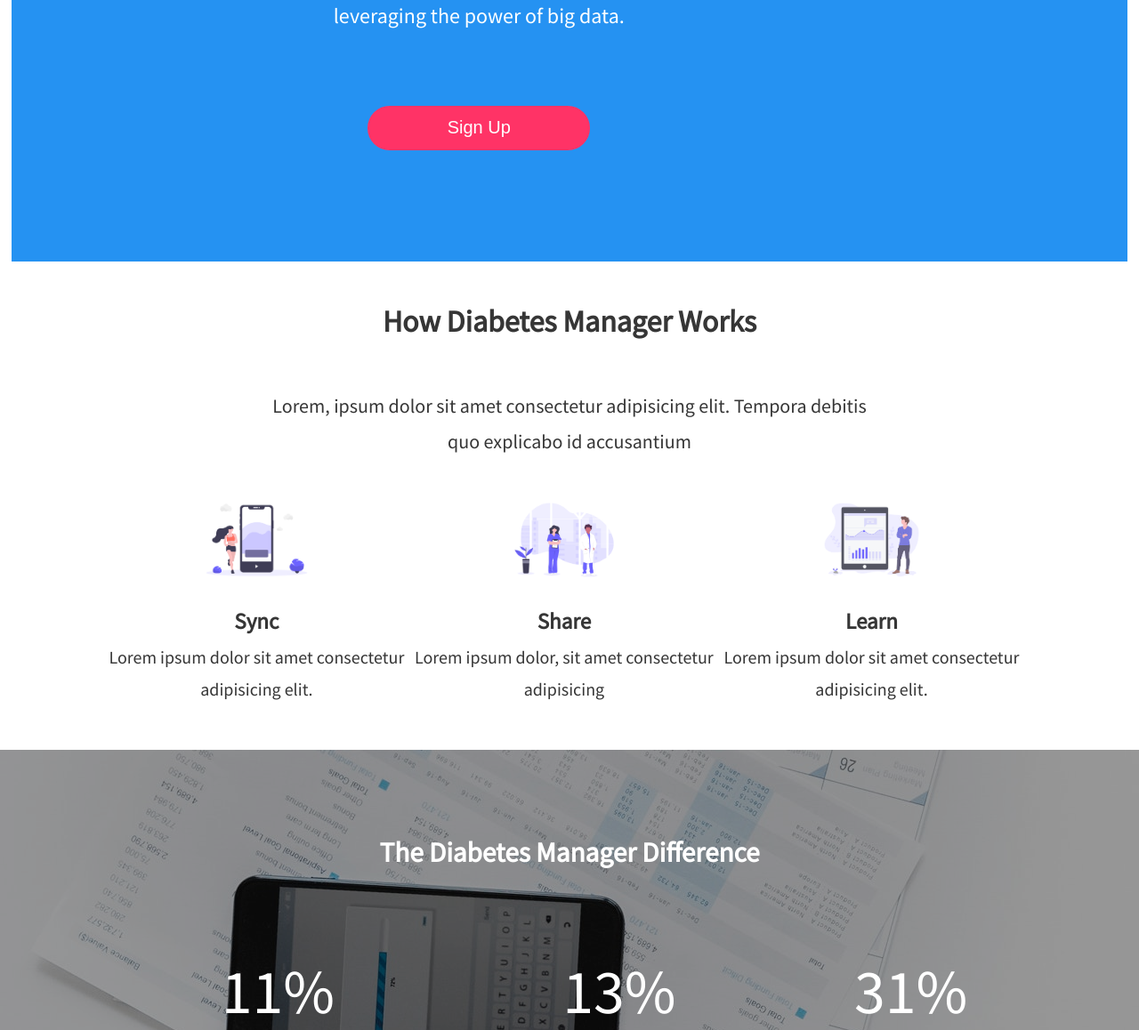
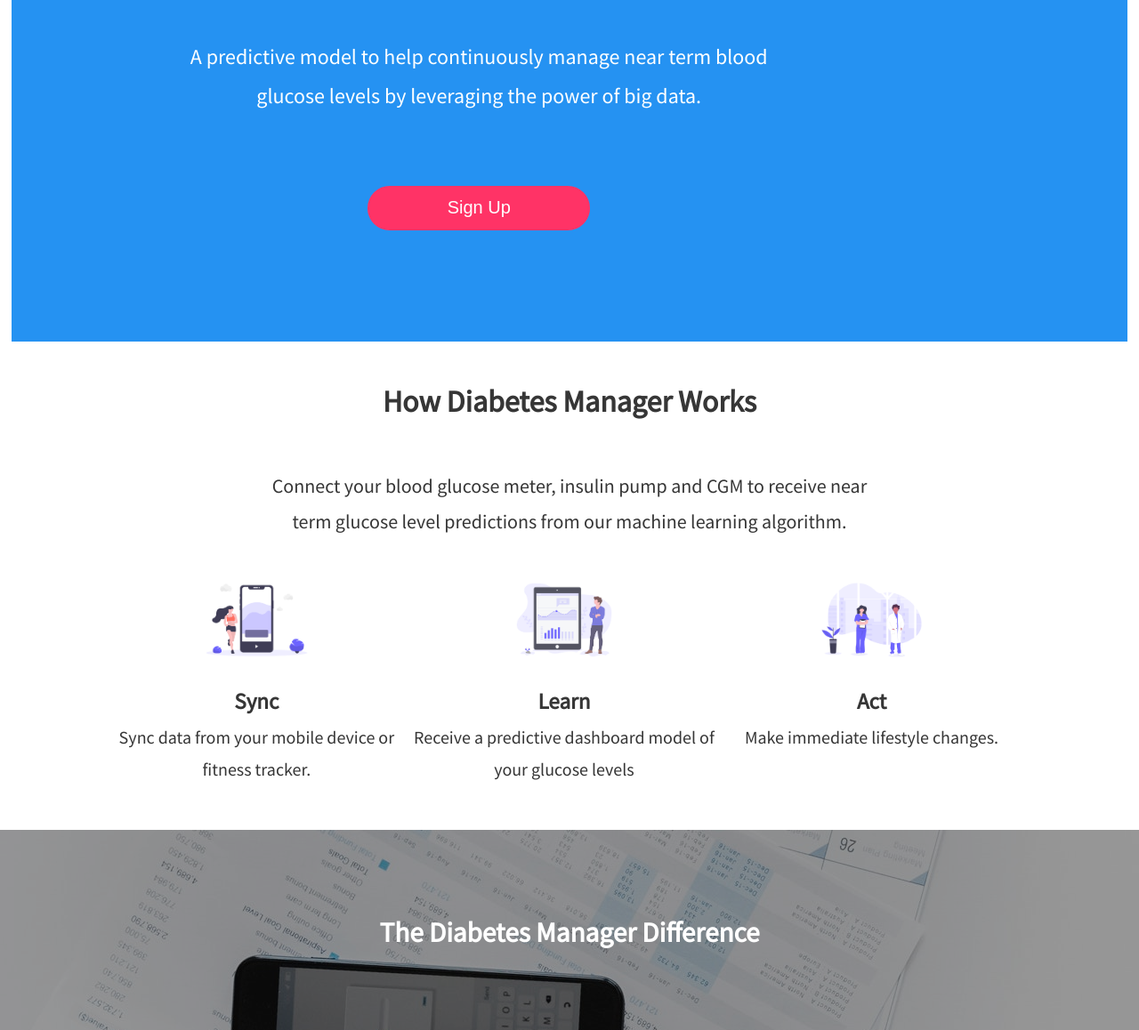
Before and after one commit to diabetes-manager/ui, a plain HTML site: page index.html in a window 1280 px wide. Shown: the part 523-1681 px from the top of the page at 89% size. Drawn offline with Linux system fonts and the light colour scheme.

Commit message:
website copy

```diff
--- a/index.html
+++ b/index.html
@@ -26,8 +26,8 @@
       <!--Top Content-->
       <div class="top-container">
         <section class="top-section">
-          <h1>Lorem ipsum dolor sit amet</h1>
-          <p>A predictive model to help manage your blood sugar level by leveraging the power of big data.</p>
+          <h1>Data Insights to Improve Diabetes Management.</h1>
+          <p>A predictive model to help continuously manage near term blood glucose levels by leveraging the power of big data.</p>
           <a href="#" target="_blank"><button type="button" name="button">Sign Up</button></a>
         </section>
       </div>
@@ -39,23 +39,23 @@
           <div class="inner text-center">
                 <div class="steps-intro">
                     <h2 class="p1">How Diabetes Manager Works</h2>
-                    <p>Lorem, ipsum dolor sit amet consectetur adipisicing elit. Tempora debitis quo explicabo id accusantium</p>
+                    <p>Connect your blood glucose meter, insulin pump and CGM to receive near term glucose level predictions from our machine learning algorithm.</p>
                 </div>
                 <div class="cf">
                     <div class="inline33 step">
                           <div class="stepImage"><img src="./img/fitness.jpg"></div>
                           <h3>Sync</h3>
-                          <p>Lorem ipsum dolor sit amet consectetur adipisicing elit.</p>
-                    </div>
-                    <div class="inline33 step">
-                          <div class="stepImage"><img src="./img/doctors.png"></div>
-                          <h3>Share</h3>
-                          <p>Lorem ipsum dolor, sit amet consectetur adipisicing </p>
+                          <p>Sync data from your mobile device or fitness tracker.</p>
                     </div>
                     <div class="inline33 step">
                           <div class="stepImage"><img src="./img/report.jpg"></div>
                           <h3>Learn</h3>
-                          <p>Lorem ipsum dolor sit amet consectetur adipisicing elit.</p>
+                          <p>Receive a predictive dashboard model of your glucose levels </p>
+                    </div>
+                    <div class="inline33 step">
+                          <div class="stepImage"><img src="./img/doctors.png"></div>
+                          <h3>Act</h3>
+                          <p>Make immediate lifestyle changes.</p>
                     </div>
                 </div>
             </div>
```
